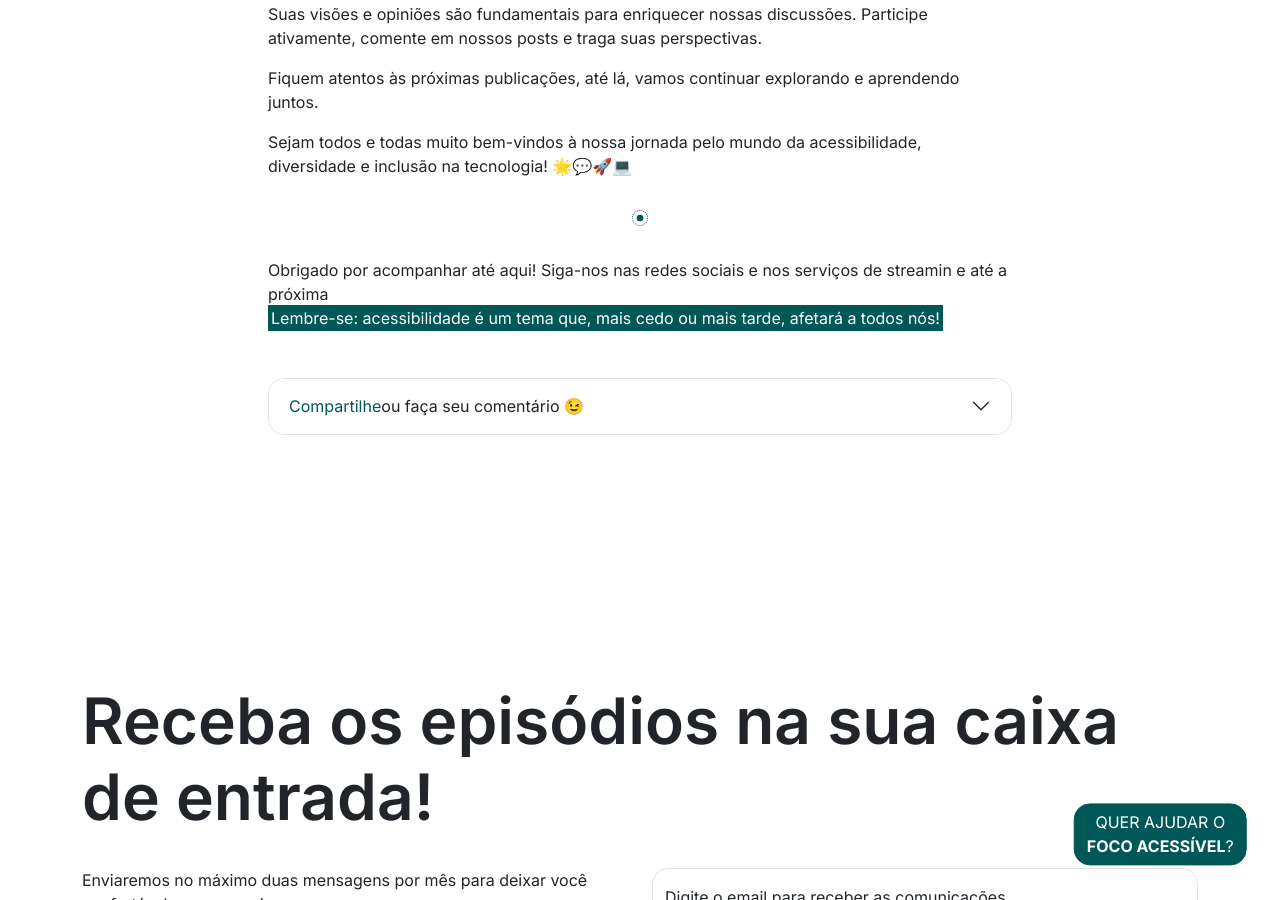
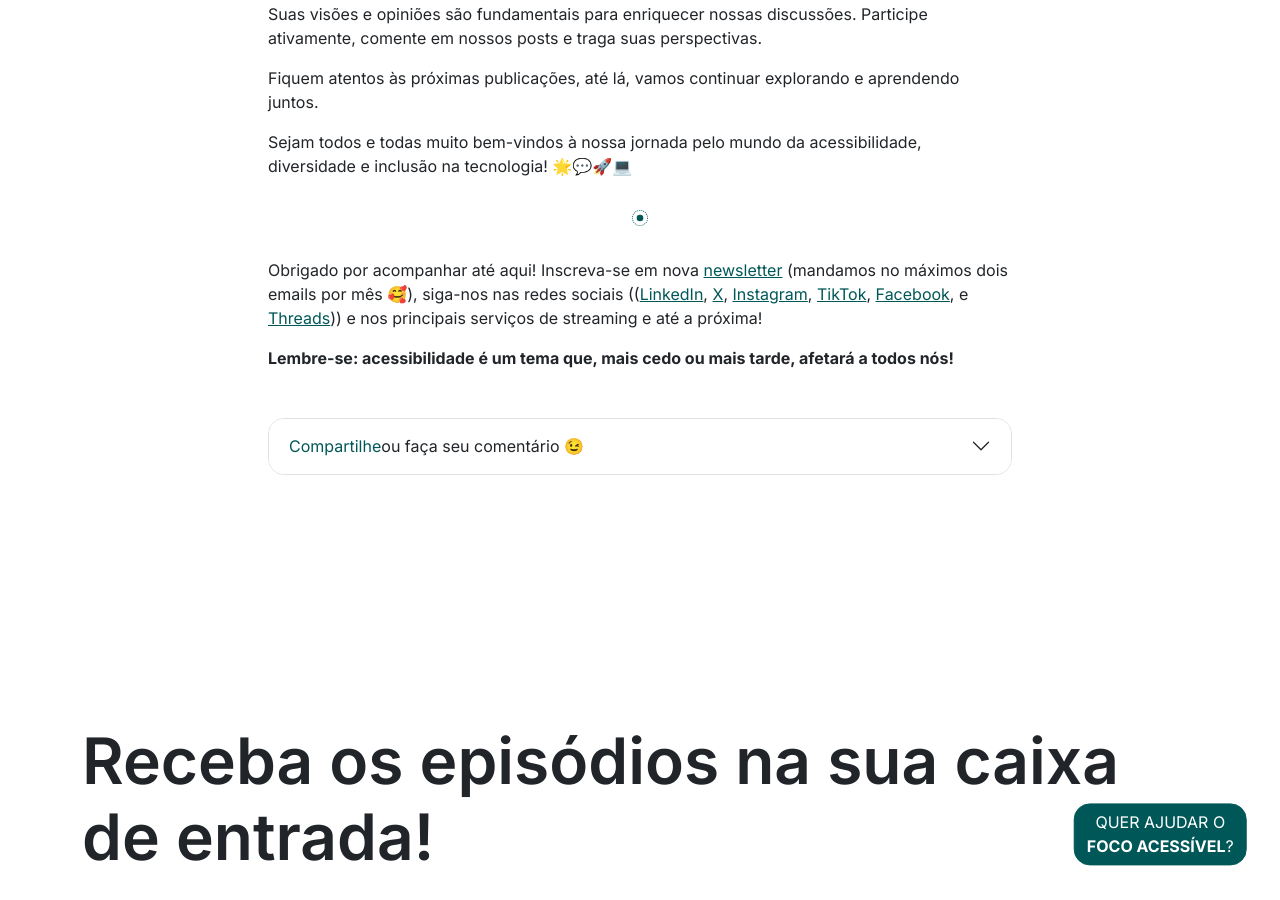
Before and after one commit to focoacessivel/focoacessivel.github.io, a Jekyll site: the page built from _posts/2024-02-28-boas-vindas-ao-nosso-blog.html, in a window 1280 px wide and 900 px high, scrolled down 2249 px. Built offline with Jekyll 4.4.1, drawn with Linux system fonts in a browser that asks for light colours; nearby versions of some CDN libraries; comment, search, counter and statistics services are not loaded.

Commit message:
Update blog.html

```diff
--- a/_layouts/blog.html
+++ b/_layouts/blog.html
@@ -27,7 +27,7 @@ layout: default
 <div class="col-12 col-md-10 col-lg-8 mx-auto">
     {{ content }}
 
-    <div class="artigo-final"><p>Obrigado por acompanhar até aqui! Siga-nos nas redes sociais e nos serviços de streamin e até a próxima<br><mark>Lembre-se: acessibilidade é um tema que, mais cedo ou mais tarde, afetará a todos nós!</mark></p>
+    <div class="artigo-final"><p>Obrigado por acompanhar até aqui! Inscreva-se em nova <a href="#newsletter" lang="en">newsletter</a> (mandamos no máximos dois emails por mês 🥰), siga-nos nas redes sociais (({% for item in site.data.links.network %}<span class="support-social social-{{item.name | slugify}}"><a href="{{item.link}}" target="_blank" title="Nos acompanhe também no {{item.name}} - nova aba" rel="noopener noreferrer" >{{item.name}}</a></span>{% endfor %})) e nos principais serviços de streaming e até a próxima!</p><p><strong>Lembre-se: acessibilidade é um tema que, mais cedo ou mais tarde, afetará a todos nós!</strong></p>
 </div>
     {% if page.title-ep %}
     <h2 class="mt-5 mb-3">Ouça o episódio completo <i class="ms-2bi bi-arrow-down"></i></h2>
```
